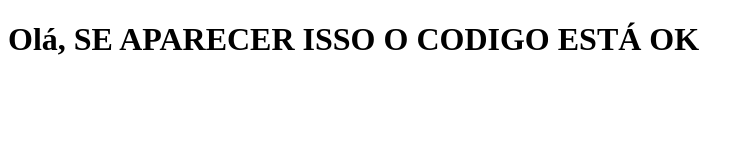
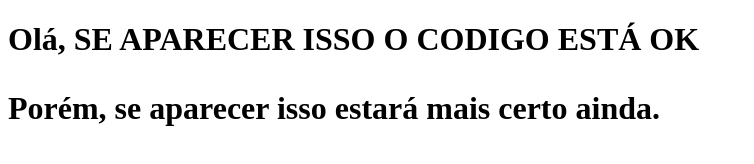
Before and after one commit to CalebeXimenes07/teste-html-analyzer, a plain HTML site: page index.html in a window 1280 px wide. Shown: the whole page, without its empty margins (0-754 px from the left). Drawn offline with Linux system fonts and the light colour scheme.

Commit message:
Update index.html

```diff
--- a/index.html
+++ b/index.html
@@ -10,6 +10,11 @@
 
         <h1>
             Olá, SE APARECER ISSO O CODIGO ESTÁ OK
+            <div>
+                <p>
+                    Porém, se aparecer isso estará mais certo ainda.
+                </p>
+            </div
         </h1>
 
     </div>
```
